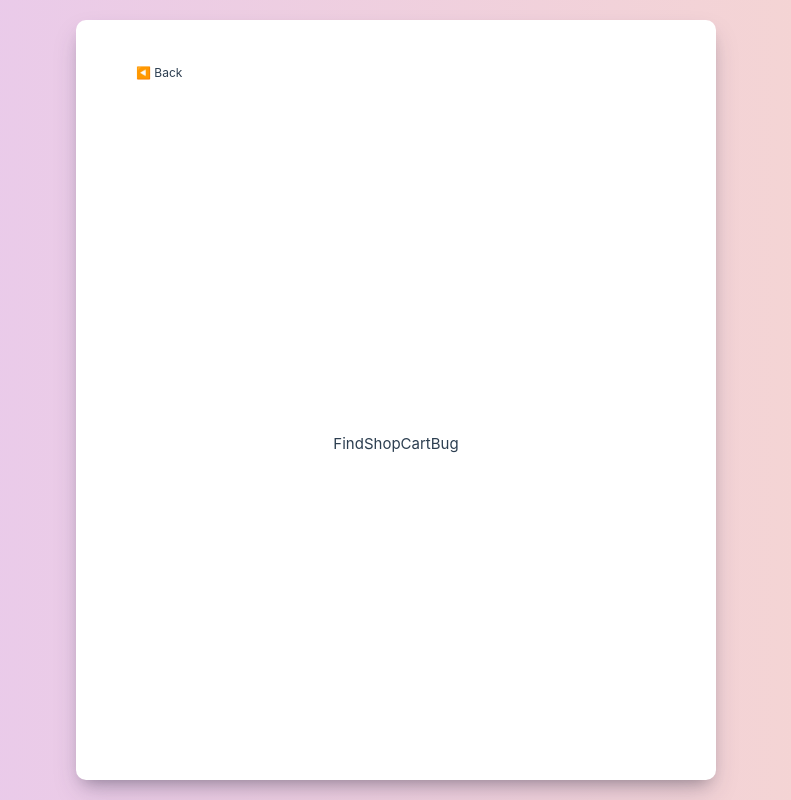
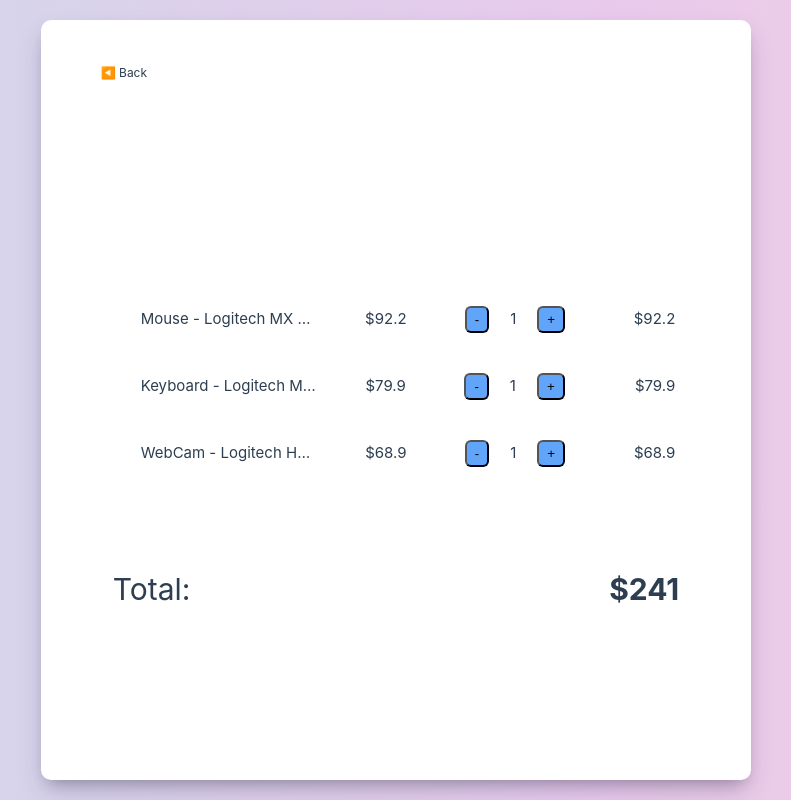
Before and after one commit to BelkinMax/vue-3-playground, a Vue app: page /find-shop-cart-bug in a window 1280 px wide. Shown: the whole page, without its empty margins (244-1035 px from the left). Built offline with nearby package versions, Linux system fonts and the light colour scheme.

Commit message:
feat: shop cart bug

```diff
--- a/src/assignments/basic/CalculatorApp/index.vue
+++ b/src/assignments/basic/CalculatorApp/index.vue
@@ -1,6 +1,6 @@
 <script>
 import { defineComponent } from 'vue'
-import PadButton from './components/PadButton.vue';
+import PadButton from './components/PadButton.vue'
 
 export default defineComponent({
   name: 'CalculatorApp',
@@ -8,49 +8,49 @@
     PadButton
   },
   setup() {
-    const currentCalculationButtons = [];
-    let calculationResult = '';
-    const calculationValues = currentCalculationButtons.map(button => button.value).join('');
-    const lastButton = currentCalculationButtons.at(-1) || {};
-    const screenResult = calculationResult || calculationValues;
+    const currentCalculationButtons = []
+    let calculationResult = ''
+    const calculationValues = currentCalculationButtons.map((button) => button.value).join('')
+    const lastButton = currentCalculationButtons.at(-1) || {}
+    const screenResult = calculationResult || calculationValues
     const buttons = [
-      { label: "C", value: "clear", type: 'clear', classes: "col-span-3" },
-      { label: "÷", value: "/", type: 'symbol', classes: "" },
-      { label: "7", value: "7", type: 'value', classes: "" },
-      { label: "8", value: "8", type: 'value', classes: "" },
-      { label: "9", value: "9", type: 'value', classes: "" },
-      { label: "×", value: "*", type: 'symbol', classes: "" },
-      { label: "4", value: "4", type: 'value', classes: "" },
-      { label: "5", value: "5", type: 'value', classes: "" },
-      { label: "6", value: "6", type: 'value', classes: "" },
-      { label: "-", value: "-", type: 'symbol', classes: "" },
-      { label: "1", value: "1", type: 'value', classes: "" },
-      { label: "2", value: "2", type: 'value', classes: "" },
-      { label: "3", value: "3", type: 'value', classes: "" },
-      { label: "+", value: "+", type: 'symbol', classes: "" },
-      { label: "0", value: "0", type: 'value', classes: "col-span-3" },
-      { label: "=", value: "equals", type: 'equals', classes: "" },
-    ];
+      { label: 'C', value: 'clear', type: 'clear', classes: 'col-span-3' },
+      { label: '÷', value: '/', type: 'symbol', classes: '' },
+      { label: '7', value: '7', type: 'value', classes: '' },
+      { label: '8', value: '8', type: 'value', classes: '' },
+      { label: '9', value: '9', type: 'value', classes: '' },
+      { label: '×', value: '*', type: 'symbol', classes: '' },
+      { label: '4', value: '4', type: 'value', classes: '' },
+      { label: '5', value: '5', type: 'value', classes: '' },
+      { label: '6', value: '6', type: 'value', classes: '' },
+      { label: '-', value: '-', type: 'symbol', classes: '' },
+      { label: '1', value: '1', type: 'value', classes: '' },
+      { label: '2', value: '2', type: 'value', classes: '' },
+      { label: '3', value: '3', type: 'value', classes: '' },
+      { label: '+', value: '+', type: 'symbol', classes: '' },
+      { label: '0', value: '0', type: 'value', classes: 'col-span-3' },
+      { label: '=', value: 'equals', type: 'equals', classes: '' }
+    ]
 
     function handleClick(button) {
-      calculationResult = '';
+      calculationResult = ''
 
       switch (button.type) {
-        case "clear":
-          return onClear();
-        case "equals":
-          return onEquals();
+        case 'clear':
+          return onClear()
+        case 'equals':
+          return onEquals()
         default:
-          return onNumber(button);
+          return onNumber(button)
       }
     }
 
     function onClear() {
-      currentCalculationButtons.splice(0, currentCalculationButtons.length);
+      currentCalculationButtons.splice(0, currentCalculationButtons.length)
     }
     function onEquals() {
       if (lastButton.type === 'value') {
-        calculationResult.value = eval(calculationValues.value);
+        calculationResult.value = eval(calculationValues.value)
       }
     }
     function onNumber(button) {
@@ -59,7 +59,7 @@
         (lastButton.type === 'value' && (button.type === 'value' || button.type === 'symbol')) ||
         (lastButton.type === 'symbol' && button.type === 'value')
       ) {
-        currentCalculationButtons.push(button);
+        currentCalculationButtons.push(button)
       }
     }
 
@@ -80,11 +80,7 @@
       </div>
     </div>
     <div class="pad">
-      <PadButton
-        v-for="button in buttons"
-        :key="button.value"
-        :button="button"
-      />
+      <PadButton v-for="button in buttons" :key="button.value" :button="button" />
     </div>
   </div>
 </template>
--- /dev/null
+++ b/src/assignments/basic/FindShopCartBug/find-shop-cart-bug.scss
@@ -0,0 +1,71 @@
+.cart-container {
+  border-radius: 0.375rem;
+  border-width: 1px;
+  border-color: #f9fafb;
+  width: 100%;
+
+  .cart-list {
+    padding: 2rem;
+
+    .cart-item {
+      display: flex;
+      padding: 1rem;
+      margin-top: 0.5rem;
+      margin-bottom: 0.5rem;
+      flex-direction: column;
+      width: 100%;
+
+      .cart-item-content {
+        display: flex;
+        margin-left: 0.75rem;
+        justify-content: space-between;
+        align-items: center;
+        width: 100%;
+
+        .item-heading {
+          width: 33.333333%;
+          overflow: hidden;
+          text-overflow: ellipsis;
+          white-space: nowrap;
+        }
+        .qty-selector {
+          display: inline-flex;
+          margin-left: 0.75rem;
+          justify-content: space-between;
+          align-items: center;
+        }
+        .selector-btn {
+          padding-top: 0.25rem;
+          padding-bottom: 0.25rem;
+          padding-left: 0.5rem;
+          padding-right: 0.5rem;
+          border-radius: 0.375rem;
+          background-color: #60a5fa;
+          cursor: pointer;
+        }
+        .qty-number {
+          width: 3rem;
+          text-align: center;
+        }
+        .cart-price {
+          width: 4rem;
+          text-align: right;
+        }
+      }
+    }
+  }
+
+  .cart-total {
+    display: flex;
+    padding: 2rem;
+    margin-top: 1rem;
+    justify-content: space-between;
+    align-items: center;
+    font-size: 1.875rem;
+    line-height: 2.25rem;
+
+    .total-number {
+      font-weight: 700;
+    }
+  }
+}
--- a/src/assignments/basic/FindShopCartBug/index.vue
+++ b/src/assignments/basic/FindShopCartBug/index.vue
@@ -1,11 +1,73 @@
 <script>
-import { defineComponent } from 'vue'
+import { defineComponent, ref, shallowRef } from 'vue'
 
 export default defineComponent({
-  name: 'FindShopCartBug'
+  name: 'FindShopCartBug',
+  setup() {
+    const products = shallowRef([
+      {
+        id: 1,
+        name: 'Mouse - Logitech MX Master 3S',
+        price: 9220,
+        quantity: 1
+      },
+      {
+        id: 2,
+        name: 'Keyboard - Logitech MX Keys',
+        price: 7990,
+        quantity: 1
+      },
+      {
+        id: 3,
+        name: 'WebCam - Logitech HD Pro Webcam C920',
+        price: 6890,
+        quantity: 1
+      }
+    ])
+
+    const total = ref(products.value.reduce((acc, product) => acc + product.price * product.quantity, 0) / 100)
+
+    function increaseQuantity(product) {
+      product.quantity += 1
+    }
+
+    function decreaseQuantity(product) {
+      if (product.quantity > 0) {
+        product.quantity -= 1
+      }
+    }
+
+    return {
+      products,
+      total,
+      increaseQuantity,
+      decreaseQuantity
+    }
+  }
 })
 </script>
 
 <template>
-  <div>FindShopCartBug</div>
+  <div class="cart-container">
+    <ul class="cart-list">
+      <li v-for="product in products" :key="product.id" class="cart-item">
+        <span class="cart-item-content">
+          <span class="item-heading">{{ product.name }}</span>
+          <span>${{ product.price / 100 }}</span>
+          <span class="qty-selector">
+            <button class="selector-btn" @click="decreaseQuantity(product)">-</button>
+            <span class="qty-number">{{ product.quantity }}</span>
+            <button class="selector-btn" @click="increaseQuantity(product)">+</button>
+          </span>
+          <span class="cart-price"> ${{ (product.price * product.quantity) / 100 }} </span>
+        </span>
+      </li>
+    </ul>
+    <p class="cart-total">
+      <span>Total:</span>
+      <span class="total-number">${{ total }}</span>
+    </p>
+  </div>
 </template>
+
+<style lang="scss" src="./find-shop-cart-bug.scss" />
```
